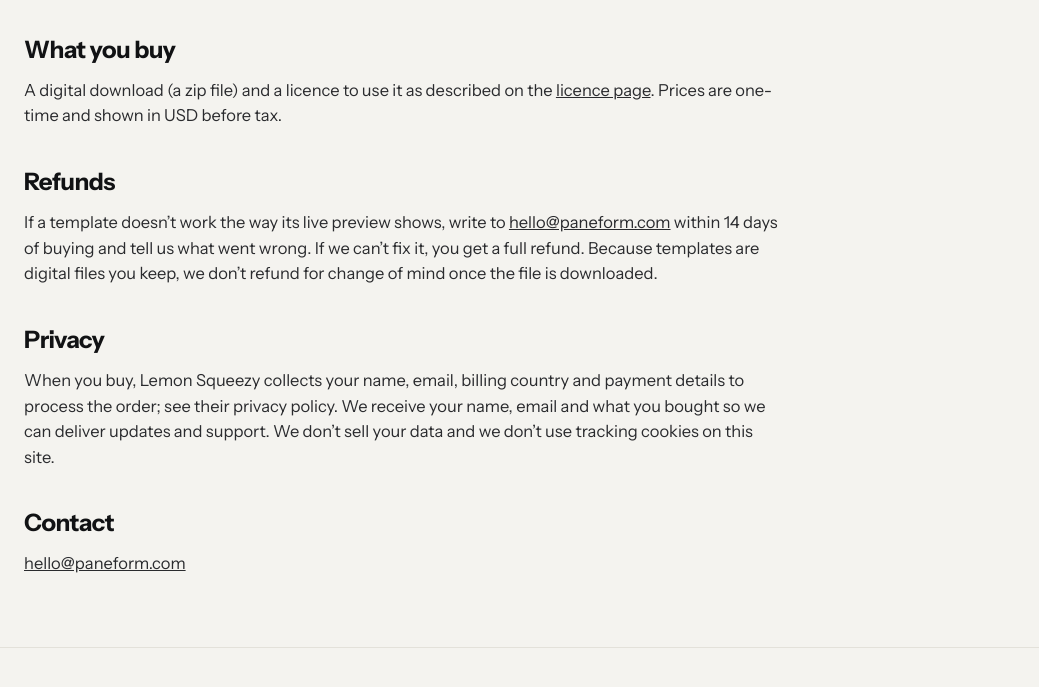
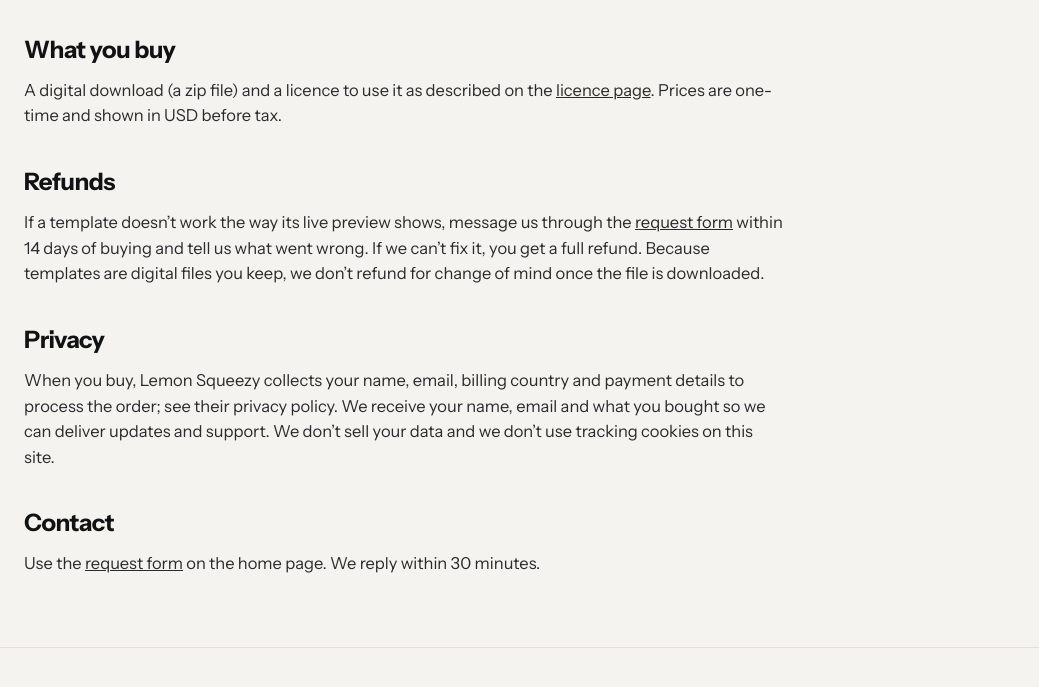
Before and after one commit to fg5y4rp8nh-sys/paneform, a plain HTML site: page terms.html in a window 1280 px wide. Shown: the part 427-1114 px from the top of the page, without its empty margins (0-1039 px from the left). Drawn offline with Linux system fonts and the light colour scheme.

Commit message:
Remove hello@paneform.com from FAQ, Terms and form error; point to request form
Co-Authored-By: Claude Opus 5.5 <noreply@anthropic.com>
Claude-Session: https://claude.ai/code/session_01VYSSgsWqUshYgy15rQSU6C

```diff
--- a/assets/js/products.js
+++ b/assets/js/products.js
@@ -10,7 +10,7 @@ const STORE = {
   tagline: 'Web app templates for real businesses',
   // Your Lemon Squeezy store address, e.g. "paneform" for paneform.lemonsqueezy.com
   lemonStore: 'paneform',
-  email: 'hello@paneform.com',
+  email: '',
   // Custom project form → your Telegram bot (t.me/paneform732_bot). chat = your Telegram user id.
   telegram: { bot: 'NGpyRU15WTl3NWpRajZDM2pQYVY3UUI4UzY1SkFUUGxFQUE6MzA2Mzg5OTcyOQ==', chat: '5448288818' },
   threads: 'https://www.threads.net/@paneform',
--- a/assets/js/site.js
+++ b/assets/js/site.js
@@ -120,7 +120,7 @@ function wireRequest() {
       if (!res.ok) throw new Error(res.description || 'not sent');
       f.hidden = true; $('#reqDone').hidden = false;
     } catch (err) {
-      msg.innerHTML = `Couldn’t send right now. Please try again or email <a href="mailto:${STORE.email}">${STORE.email}</a>.`;
+      msg.innerHTML = `Couldn’t send right now. Please try again in a minute.`;
     } finally { btn.disabled = false; }
   });
 }
--- a/terms.html
+++ b/terms.html
@@ -20,9 +20,9 @@
   <h1>Terms</h1><p class="sub">Last updated November 12, 2026.</p>
   <h2>Who sells to you</h2><p>Our order process is run by our online reseller Lemon Squeezy, who is the Merchant of Record for all orders. Lemon Squeezy handles payment, tax, invoices and customer service inquiries about payment.</p>
   <h2>What you buy</h2><p>A digital download (a zip file) and a licence to use it as described on the <a href="license.html">licence page</a>. Prices are one-time and shown in USD before tax.</p>
-  <h2 id="refunds">Refunds</h2><p>If a template doesn’t work the way its live preview shows, write to <a href="mailto:hello@paneform.com">hello@paneform.com</a> within 14 days of buying and tell us what went wrong. If we can’t fix it, you get a full refund. Because templates are digital files you keep, we don’t refund for change of mind once the file is downloaded.</p>
+  <h2 id="refunds">Refunds</h2><p>If a template doesn’t work the way its live preview shows, message us through the <a href="index.html#custom">request form</a> within 14 days of buying and tell us what went wrong. If we can’t fix it, you get a full refund. Because templates are digital files you keep, we don’t refund for change of mind once the file is downloaded.</p>
   <h2 id="privacy">Privacy</h2><p>When you buy, Lemon Squeezy collects your name, email, billing country and payment details to process the order; see their privacy policy. We receive your name, email and what you bought so we can deliver updates and support. We don’t sell your data and we don’t use tracking cookies on this site.</p>
-  <h2>Contact</h2><p><a href="mailto:hello@paneform.com">hello@paneform.com</a></p>
+  <h2>Contact</h2><p>Use the <a href="index.html#custom">request form</a> on the home page. We reply within 30 minutes.</p>
 </article></main>
 <script src="assets/js/products.js"></script>
 <script src="assets/js/site.js"></script>
```
Also changed, not shown: faq.html (+1 -1 lines).
